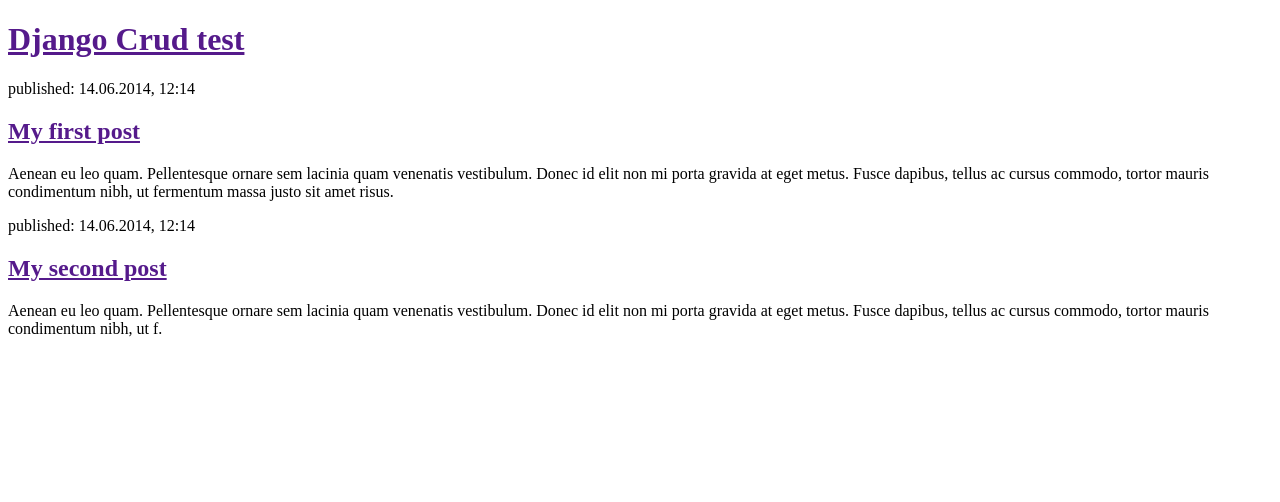
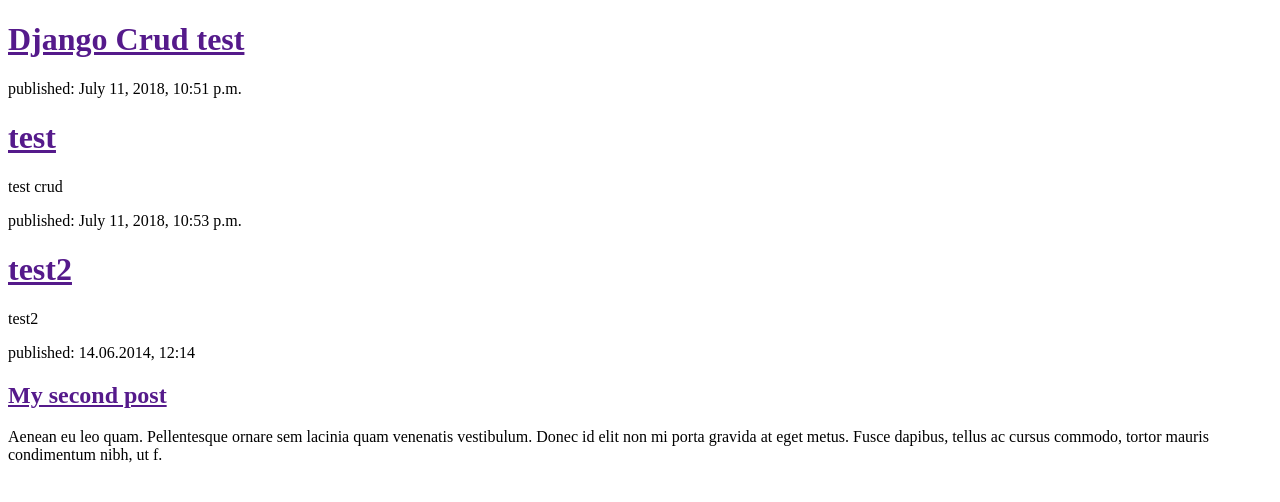
Before and after one commit to Assisneto/crud-django, a Django app: page / in a window 1280 px wide. Shown: the top 502 px of the page. Run offline with Django 3.2, Linux system fonts and the light colour scheme; data comes from the database, SQL or seed files in the repository.

Commit message:
add html dinamico

```diff
--- a/blog/templates/blog/post_list.html
+++ b/blog/templates/blog/post_list.html
@@ -7,15 +7,15 @@
     <body>
         <div>
             <h1><a href="">Django Crud test</a></h1>
-        </div>
+            {% for post in posts %}
+            <div>
+                <p>published: {{ post.published_date }}</p>
+                <h1><a href="">{{ post.title }}</a></h1>
+                <p>{{ post.text|linebreaksbr }}</p>
+            </div>
+        {% endfor %}
 
-        <div>
-            <p>published: 14.06.2014, 12:14</p>
-            <h2><a href="">My first post</a></h2>
-            <p>Aenean eu leo quam. Pellentesque ornare sem lacinia quam venenatis vestibulum. Donec id elit non mi porta gravida at eget metus. Fusce dapibus, tellus ac cursus commodo, tortor mauris condimentum nibh, ut fermentum massa justo sit amet risus.</p>
-        </div>
 
-        <div>
             <p>published: 14.06.2014, 12:14</p>
             <h2><a href="">My second post</a></h2>
             <p>Aenean eu leo quam. Pellentesque ornare sem lacinia quam venenatis vestibulum. Donec id elit non mi porta gravida at eget metus. Fusce dapibus, tellus ac cursus commodo, tortor mauris condimentum nibh, ut f.</p>
--- a/blog/views.py
+++ b/blog/views.py
@@ -1,6 +1,7 @@
 from django.shortcuts import render
-
-# Create your views here.
+from django.utils import timezone
+from .models import Post
 
 def post_list(request):
-    return render(request, 'blog/post_list.html', {})
+    posts = Post.objects.filter(published_date__lte=timezone.now()).order_by('published_date')
+    return render(request, 'blog/post_list.html', {'posts': posts})
```
